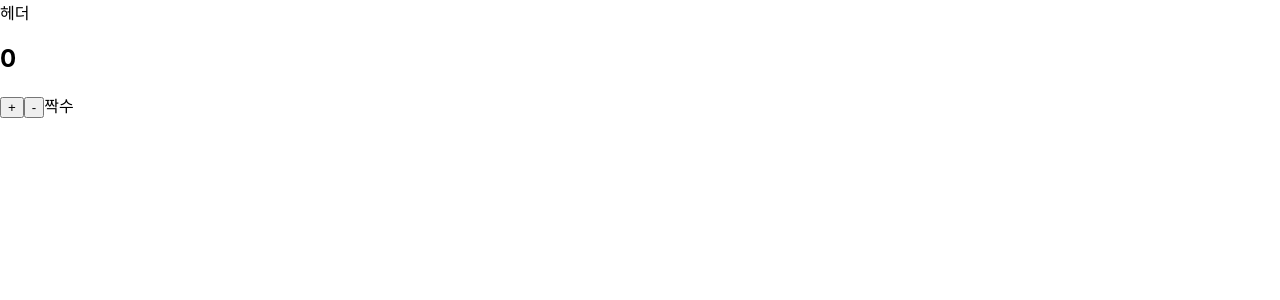
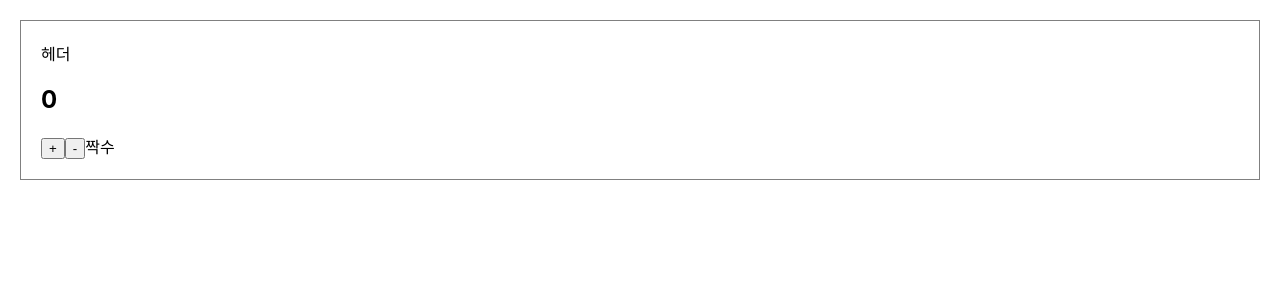
Before and after one commit to ha02e/react-study, a React (Create React App) app: page / in a window 1280 px wide. Shown: the top 300 px of the page. Built offline with nearby package versions, Linux system fonts and the light colour scheme.

Commit message:
231029_React Props 컴포넌트 전달

```diff
--- a/src/App.js
+++ b/src/App.js
@@ -1,4 +1,5 @@
 import React from "react";
+import Container from "./Container";
 import Counter from "./Counter";
 //import "./App.css";
 
@@ -14,10 +15,12 @@
   };
 
   return (
-    <div>
-      <MyHeader />
-      <Counter {...counterProps} />
-    </div>
+    <Container>
+      <div>
+        <MyHeader />
+        <Counter {...counterProps} />
+      </div>
+    </Container>
   );
 }
 
--- /dev/null
+++ b/src/Container.js
@@ -0,0 +1,9 @@
+const Container = ({ children }) => {
+  return (
+    <div style={{ margin: 20, padding: 20, border: "1px solid gray" }}>
+      {children}
+    </div>
+  );
+};
+
+export default Container;
```
